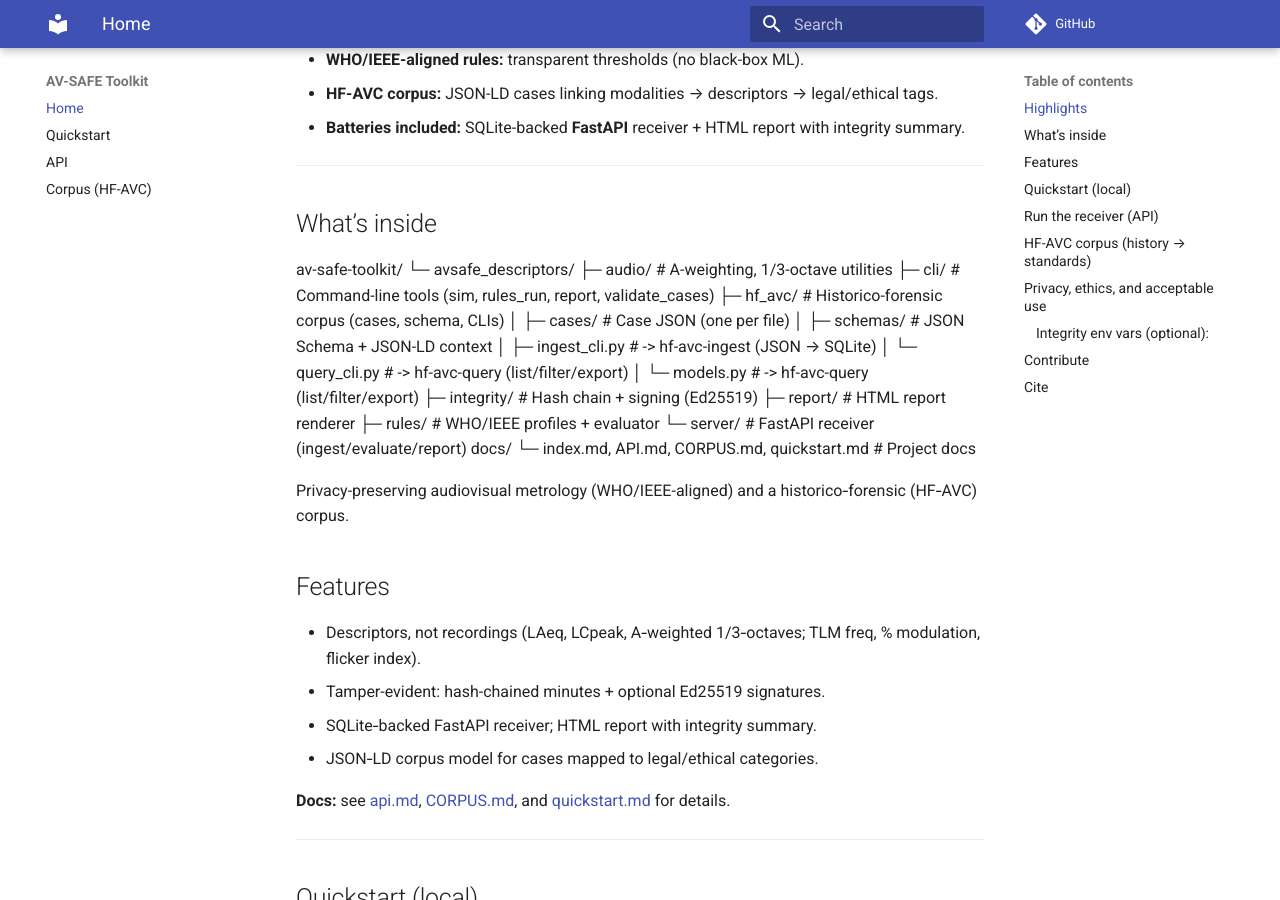
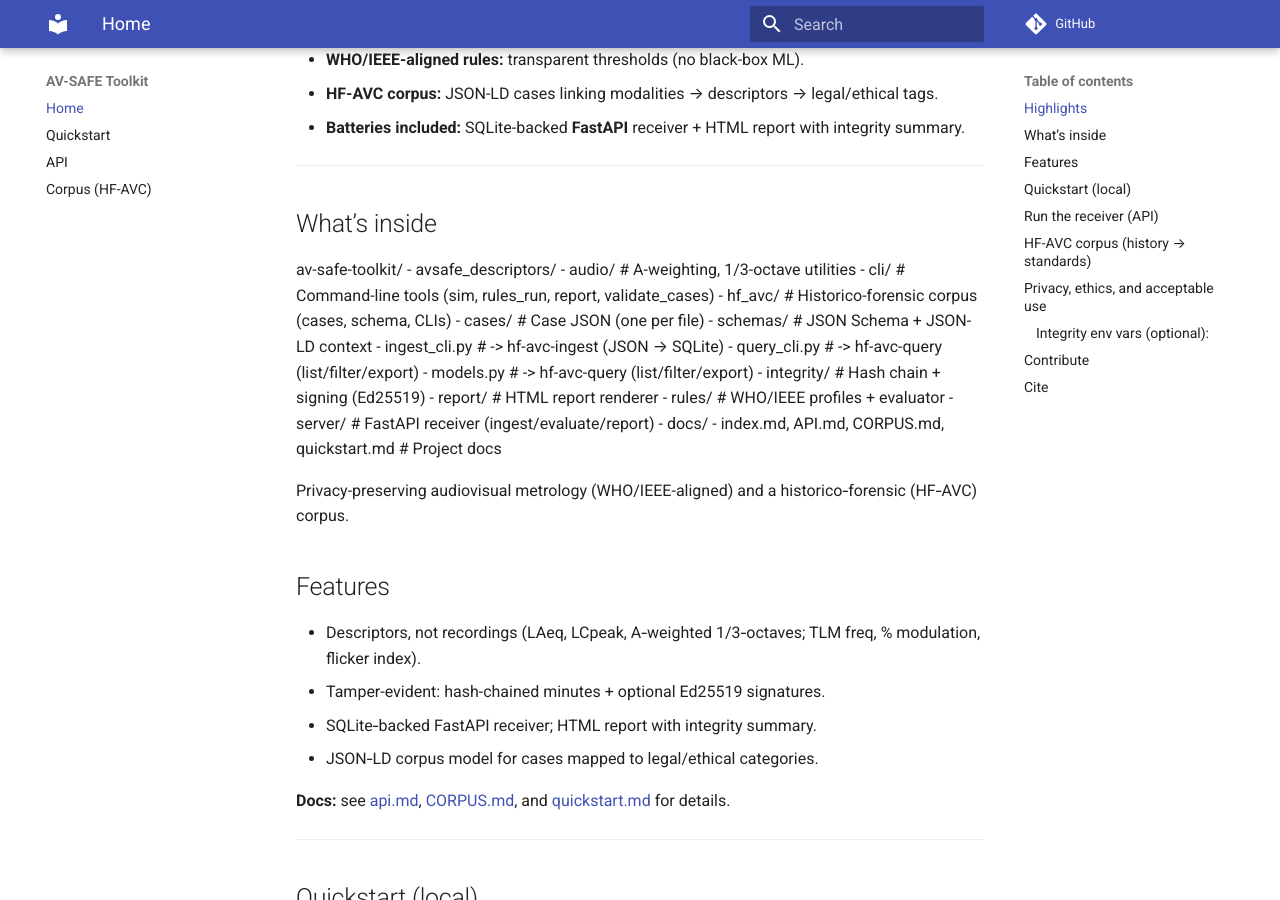
Before and after one commit to googs0/av-safe-toolkit, an MkDocs documentation site: the page built from docs/index.md, in a window 1280 px wide and 900 px high, scrolled down 470 px. Built offline with MkDocs 1.6.1 and Material for MkDocs 9.7.7, drawn with Linux system fonts in a browser that asks for light colours; comment, search, counter and statistics services are not loaded.

```diff
--- a/docs/index.md
+++ b/docs/index.md
@@ -16,21 +16,21 @@
 ## What’s inside
 
 av-safe-toolkit/
-└─ avsafe_descriptors/
-├─ audio/ # A-weighting, 1/3-octave utilities
-├─ cli/ # Command-line tools (sim, rules_run, report, validate_cases)
-├─ hf_avc/ # Historico-forensic corpus (cases, schema, CLIs)
-│ ├─ cases/ # Case JSON (one per file)
-│ ├─ schemas/ # JSON Schema + JSON-LD context
-│ ├─ ingest_cli.py # -> hf-avc-ingest (JSON → SQLite)
-│ └─ query_cli.py # -> hf-avc-query (list/filter/export)
-│ └─ models.py # -> hf-avc-query (list/filter/export)
-├─ integrity/ # Hash chain + signing (Ed25519)
-├─ report/ # HTML report renderer
-├─ rules/ # WHO/IEEE profiles + evaluator
-└─ server/ # FastAPI receiver (ingest/evaluate/report)
-docs/
-└─ index.md, API.md, CORPUS.md, quickstart.md # Project docs
+- avsafe_descriptors/
+    - audio/ # A-weighting, 1/3-octave utilities
+    - cli/ # Command-line tools (sim, rules_run, report, validate_cases)
+    - hf_avc/ # Historico-forensic corpus (cases, schema, CLIs)
+        - cases/ # Case JSON (one per file)
+        - schemas/ # JSON Schema + JSON-LD context
+        - ingest_cli.py # -> hf-avc-ingest (JSON → SQLite)
+        - query_cli.py # -> hf-avc-query (list/filter/export)
+        - models.py # -> hf-avc-query (list/filter/export)
+    - integrity/ # Hash chain + signing (Ed25519)
+    - report/ # HTML report renderer
+    - rules/ # WHO/IEEE profiles + evaluator
+    - server/ # FastAPI receiver (ingest/evaluate/report)
+- docs/
+    - index.md, API.md, CORPUS.md, quickstart.md # Project docs
 
 Privacy-preserving audiovisual metrology (WHO/IEEE-aligned) and a historico‑forensic (HF‑AVC) corpus.
 
```
